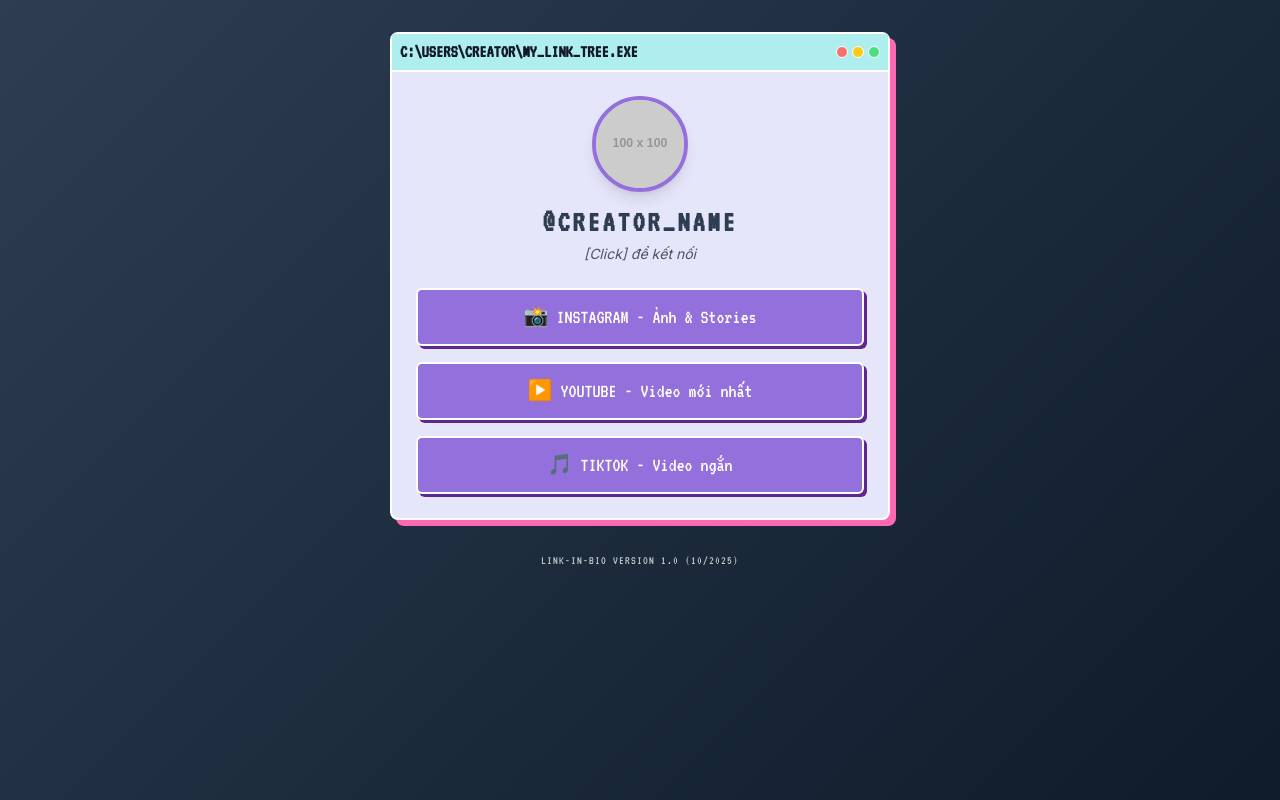
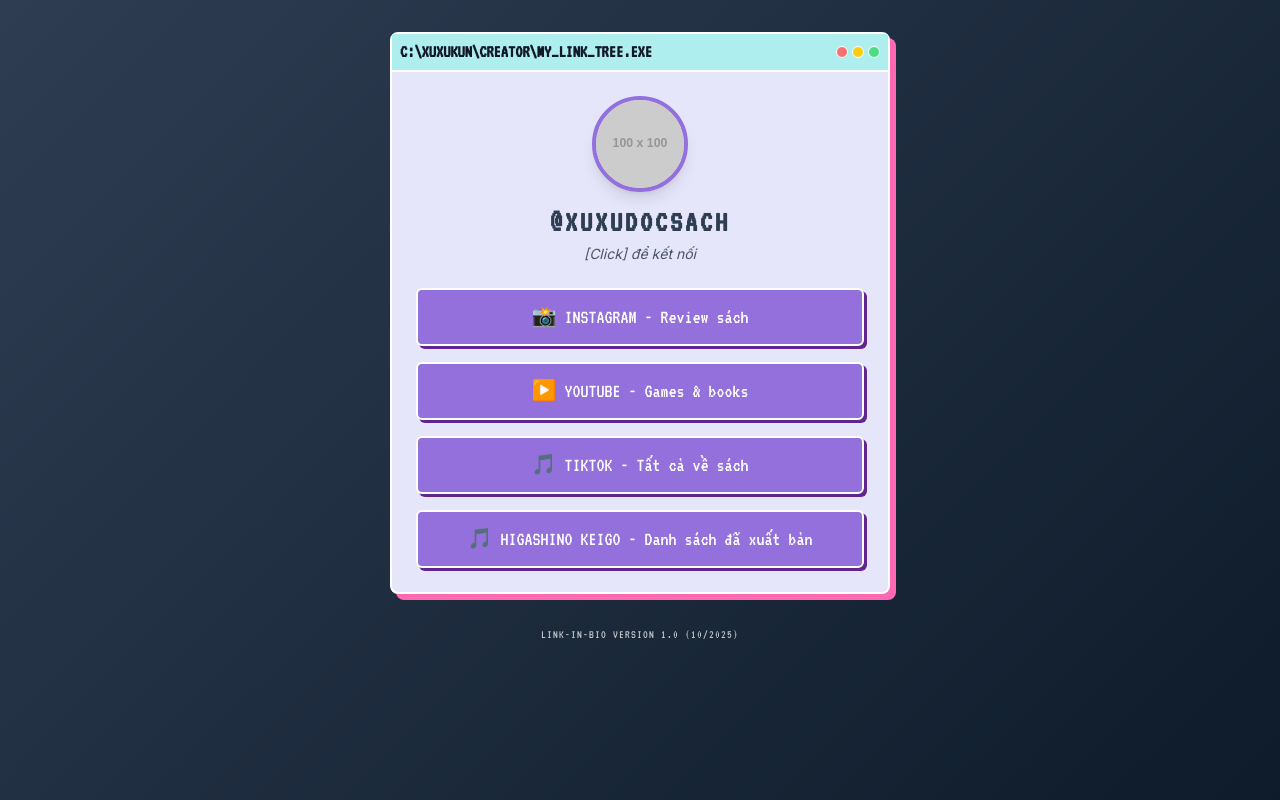
Before and after one commit to tienxu04/xuxucode, a plain HTML site: page linktree.html in a window 1280 px wide. Drawn offline with nearby package versions, Linux system fonts and the light colour scheme; placeholder pictures from the web are drawn by us.

Commit message:
Update linktree with new user details and links

```diff
--- a/linktree.html
+++ b/linktree.html
@@ -3,7 +3,7 @@
 <head>
     <meta charset="UTF-8">
     <meta name="viewport" content="width=device-width, initial-scale=1.0">
-    <title>~ My Retro Link Bio ~</title>
+    <title>~ xuxudocsach @ LinkTree ~</title>
     <!-- Tải Tailwind CSS cho styling hiện đại và responsive -->
     <script src="https://cdn.tailwindcss.com"></script>
     <!-- Tải Font Inter và Font Monospace cho phong cách Retro -->
@@ -90,7 +90,7 @@
         <!-- HEADER CỬA SỔ (Thanh tiêu đề giả lập) -->
         <div class="window-header font-retro text-lg text-gray-900">
             <!-- Tên File/Tiêu đề -->
-            <span class="font-bold">C:\USERS\CREATOR\MY_LINK_TREE.EXE</span>
+            <span class="font-bold">C:\XUXUKUN\CREATOR\MY_LINK_TREE.EXE</span>
             <!-- Các nút điều khiển giả lập -->
             <div class="flex space-x-1">
                 <div class="w-3 h-3 border border-white bg-red-400 rounded-full"></div>
@@ -111,7 +111,7 @@
 
                 <!-- Tên/Username -->
                 <h1 id="my-name" class="font-retro text-3xl text-retro-bg font-bold tracking-widest">
-                    @CREATOR_NAME
+                    @XUXUDOCSACH
                 </h1>
                 <!-- Mô tả ngắn (tùy chọn) -->
                 <p class="font-sans text-sm text-gray-600 mt-1 italic">
@@ -124,25 +124,33 @@
             <div id="link-list" class="flex flex-col space-y-4">
 
                 <!-- LIÊN KẾT 1: Instagram (Mặc định) -->
-                <a href="https://www.instagram.com/yourusername/"
+                <a href="https://www.instagram.com/xuxudocsach/"
                    target="_blank"
                    class="retro-button w-full py-3 px-4 shadow-button-shadow hover:shadow-none hover:transform hover:translate-x-0.5 hover:translate-y-0.5">
-                    📸 INSTAGRAM - Ảnh & Stories
+                    📸 INSTAGRAM - Review sách
                 </a>
 
                 <!-- LIÊN KẾT 2: YouTube (Mặc định) -->
-                <a href="https://www.youtube.com/yourchannelname"
+                <a href="https://www.youtube.com/@xuxukun"
                    target="_blank"
                    class="retro-button w-full py-3 px-4 shadow-button-shadow hover:shadow-none hover:transform hover:translate-x-0.5 hover:translate-y-0.5">
-                    ▶️ YOUTUBE - Video mới nhất
+                    ▶️ YOUTUBE - Games & books
                 </a>
 
                 <!-- LIÊN KẾT 3: TikTok (Mặc định) -->
-                <a href="https://www.tiktok.com/@yourusername"
+                <a href="https://www.tiktok.com/@xuxudocsach"
                    target="_blank"
                    class="retro-button w-full py-3 px-4 shadow-button-shadow hover:shadow-none hover:transform hover:translate-x-0.5 hover:translate-y-0.5">
-                    🎵 TIKTOK - Video ngắn
+                    🎵 TIKTOK - Tất cả về sách
                 </a>
+
+                 <a href="https://docs.google.com/spreadsheets/d/194IYfgWPbrFxXTs5YZ1sOn22tzmDIaj3uC-eIAuqyws/edit?gid=0#gid=0"
+                     target="_blank"
+                   class="retro-button w-full py-3 px-4 shadow-button-shadow hover:shadow-none hover:transform hover:translate-x-0.5 hover:translate-y-0.5">
+                    🎵 HIGASHINO KEIGO - Danh sách đã xuất bản
+                </a>
+
+
 
                 <!--
                     HƯỚNG DẪN THÊM LINK MỚI:
```
